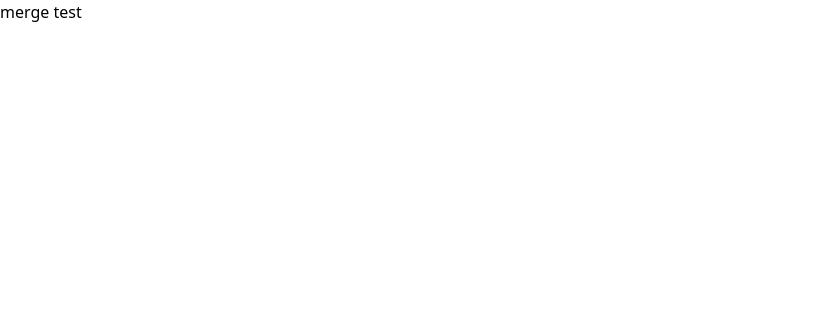
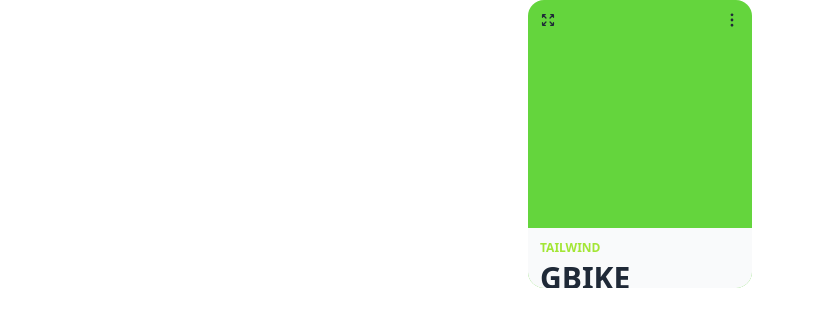
Before and after one commit to chaaenni/2025-AWS-Hackathon-Front, a Next.js app: page / in a window 1280 px wide. Shown: the top 326 px of the page, without its empty margins (0-814 px from the left). Built offline with nearby package versions, Linux system fonts and the light colour scheme.

Commit message:
design test

```diff
--- a/app/page.js
+++ b/app/page.js
@@ -1,7 +1,27 @@
 export default function Home(){
   return(
     <div>
-      merge test
+      <div className="flex justify-center item-center">
+        <div className="relative group duration-500 cursor-pointer group overflow-hidden relative text-gray-50 h-72 w-56  rounded-2xl hover:duration-700 duration-700">
+          <div className="w-56 h-72 text-gray-800" style={{ backgroundColor: "#64d53d" }}>
+            <div className="flex flex-row justify-between">
+            <svg className="fill-current stroke-current w-8 h-8 p-2 hover:bg-lime-200  rounded-full m-1" height="100" preserveAspectRatio="xMidYMid meet" viewBox="0 0 100 100" width="100" x="0" xmlns="http://www.w3.org/2000/svg" y="0">
+          <path className="" d="M15.8,32.9V15.8m0,0H32.9m-17.1,0L37.2,37.2m47-4.3V15.8m0,0H67.1m17.1,0L62.8,37.2m-47,29.9V84.2m0,0H32.9m-17.1,0L37.2,62.8m47,21.4L62.8,62.8M84.2,84.2V67.1m0,17.1H67.1" fill="none" strokeLinecap="round" strokeLinejoin="round" stroke-width="8">
+          </path>
+          </svg>
+          <svg className="fill-current stroke-current w-8 h-8 p-2 m-1 hover:bg-lime-200 rounded-full" height="100" preserveAspectRatio="xMidYMid meet" viewBox="0 0 100 100" width="100" x="0" xmlns="http://www.w3.org/2000/svg" y="0">
+          <path className="svg-stroke-primary" d="M50,17.4h0M50,50h0m0,32.6h0M50,22a4.7,4.7,0,1,1,4.7-4.6A4.7,4.7,0,0,1,50,22Zm0,32.7A4.7,4.7,0,1,1,54.7,50,4.7,4.7,0,0,1,50,54.7Zm0,32.6a4.7,4.7,0,1,1,4.7-4.7A4.7,4.7,0,0,1,50,87.3Z" fill="none" strokeLinecap="round" strokeLinejoin="round" stroke-width="8">
+          </path>
+          </svg>
+            </div>
+          </div>
+          <div className="absolute bg-gray-50 -bottom-24 w-56 p-3 flex flex-col gap-1 group-hover:-bottom-0 group-hover:duration-600 duration-500">
+            <span className="text-lime-400 font-bold text-xs">TAILWIND</span>
+            <span className="text-gray-800 font-bold text-3xl">GBIKE</span>
+            <p className="text-neutral-800">Lorem ipsum dolor sit amet, consectetur adipiscing elit.</p>
+          </div>
+        </div>
+      </div>
     </div>
   )
 }
```
